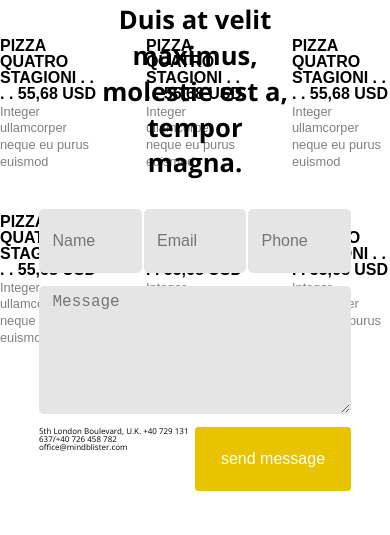
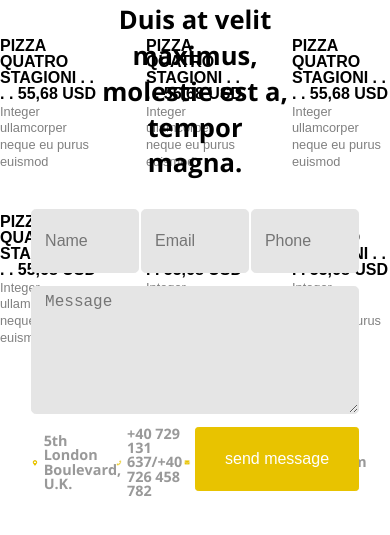
Before and after one commit to Vladyslav-01/Course_work_Bilevych, a plain HTML site: page index.html in a window 390 px wide. Shown: the part 5686-6221 px from the top of the page. Drawn offline with nearby package versions, Linux system fonts and the light colour scheme; grey boxes are pictures that could not be loaded; a web font is replaced by a local one.

Commit message:
готовый contact без адаптива

```diff
--- a/index.html
+++ b/index.html
@@ -354,9 +354,19 @@
                 <input type="tel" placeholder="Phone" name="phone" value="" class="сontact__form-item">
                 <textarea name="Massage" placeholder="Message" class="сontact__form-textarea"></textarea>
                 <div class="contact__contacts">
-                    <span class="contact__contacts-item contact__contacts-item-1">5th London Boulevard, U.K.</span>
-                    <span class="contact__contacts-item contact__contacts-item-2">+40 729 131 637/+40 726 458 782</span>
-                    <span class="contact__contacts-item contact__contacts-item-3">office@mindblister.com</span>
+                    <div class="contact__contacts-container">
+                        <img src="./images/map-pointer.png" class="contact__contacts-img">
+                        <span class="contact__contacts-item contact__contacts-item-1">5th London Boulevard, U.K.</span>
+                    </div>
+                    <div class="contact__contacts-container">
+                        <img src="./images/phone.png" class="contact__contacts-img">
+                        <span class="contact__contacts-item contact__contacts-item-2">+40 729 131 637/+40 726 458
+                            782</span>
+                    </div>
+                    <div class="contact__contacts-container">
+                        <img src="./images/mail.png" class="contact__contacts-img">
+                        <span class="contact__contacts-item contact__contacts-item-3">office@mindblister.com</span>
+                    </div>
                 </div>
                 <button type="submit" class="contact__btn">send message</button>
             </form>
--- a/scss/components/_contact.scss
+++ b/scss/components/_contact.scss
@@ -47,7 +47,14 @@
 
         div {
             width: 50%;
-            font-size: 0.5rem;
+            padding-right: 1%;
+            box-sizing: border-box;
+            display: flex;
+            // flex-wrap: wrap;
+            align-items: center;
+            gap: 0 0.3em;
+            font-weight: 700;
+            color: $contact-gray;
         }
 
         button {
@@ -61,10 +68,13 @@
         }
     }
 
+    &__contacts-item {
+        font-size: 0.9rem;
+    }
 
-    // &__contacts-item {
-
-    // }
+    &__contacts-img {
+        width: 10%;
+    }
 
     &__frame {
         width: 100%;
--- a/scss/utiles/_var.scss
+++ b/scss/utiles/_var.scss
@@ -2,6 +2,7 @@ $white: #FFFFFF;
 $yellow: #E8C300;
 $gray: #E5E5E5;
 $light-gray: rgb(204, 203, 203);
+$contact-gray: #33333380;
 $footer-bg: rgba(0, 0, 0, 0.9);
 
 
```
Also changed, not shown: CSS/index.css.
